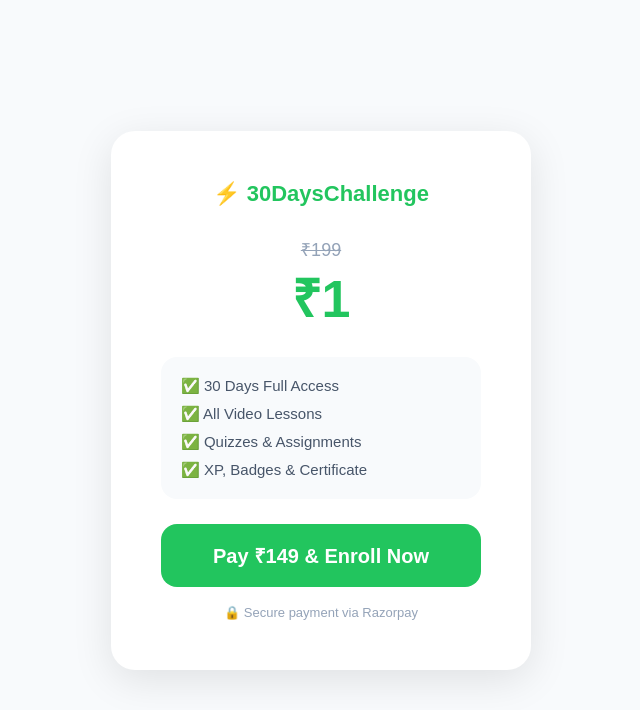
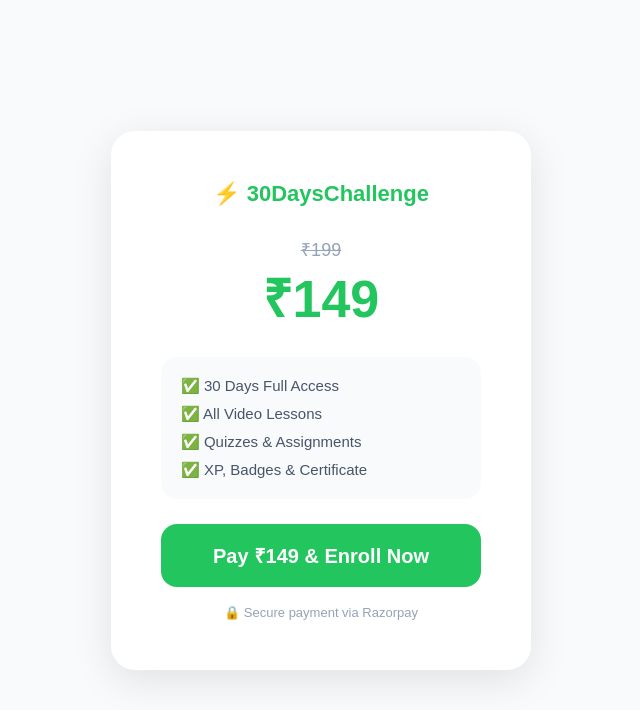
Before and after one commit to GKARTEEK/30dayschallenge, a Django app: template templates/payment.html in a window 1280 px wide. Shown: the top 710 px of the page, without its empty margins (319-959 px from the left). Run offline with Django 5.2, Linux system fonts and the light colour scheme; the template is opened without the code that fills it, so the values that code supplies are empty; some libraries are stand-ins or nearby versions.

```diff
--- a/templates/payment.html
+++ b/templates/payment.html
@@ -115,7 +115,7 @@
 
     <div class="price-box">
         <div class="original">₹199</div>
-        <div class="final">₹1</div>
+        <div class="final">₹149</div>
     </div>
 
     <div class="features">
```
